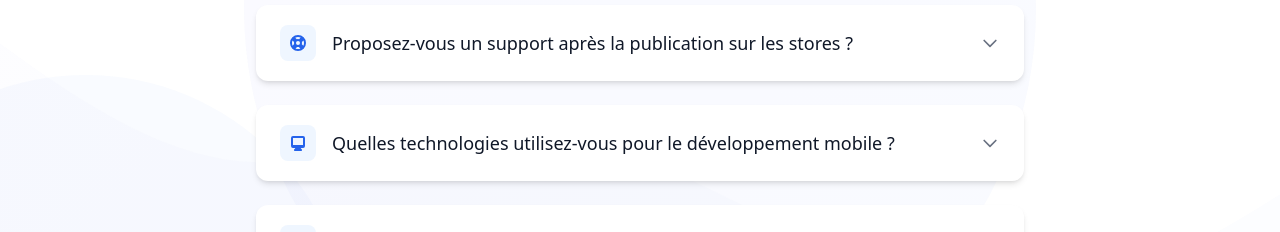
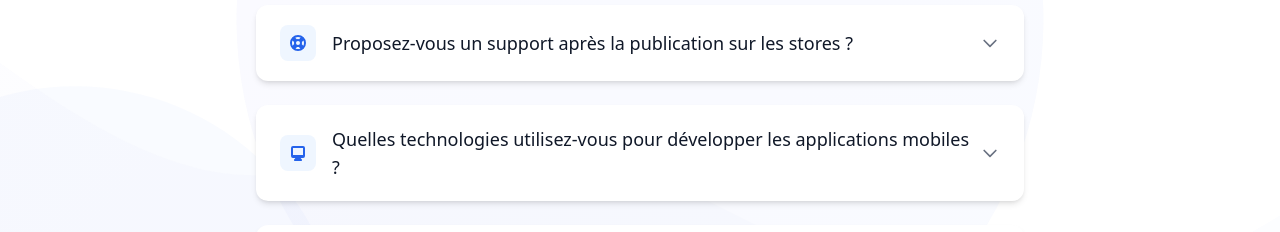
Before and after one commit to Lodgic-LLC/Landing-Website, a Next.js app: page / in a window 1280 px wide. Shown: the part 6660-6892 px from the top of the page. Built offline with nearby package versions, Linux system fonts and the light colour scheme.

Commit message:
update faq

```diff
--- a/src/components/pages/home/FAQ.tsx
+++ b/src/components/pages/home/FAQ.tsx
@@ -74,10 +74,10 @@ export default function FAQ() {
       ),
     },
     {
-      id: 4,
-      question: 'Quelles technologies utilisez-vous pour le développement mobile ?',
+      id: 'tech-stack',
+      question: 'Quelles technologies utilisez-vous pour développer les applications mobiles ?',
       answer:
-        'Nous développons des applications mobiles natives avec Swift pour iOS et Kotlin pour Android, garantissant ainsi les meilleures performances et une expérience utilisateur optimale sur chaque plateforme.',
+        "Nous utilisons principalement React Native et Expo pour le développement d'applications mobiles cross-plateforme. Cela nous permet de créer des applications performantes pour Android et iOS à partir d'une seule base de code, tout en offrant une expérience utilisateur proche du natif. Pour le backend, nous privilégions NestJS et Prisma.",
       icon: (
         <svg className="w-5 h-5 text-[#2563EB]" fill="currentColor" viewBox="0 0 20 20">
           <path
@@ -217,9 +217,8 @@ export default function FAQ() {
                     <span className="font-medium text-sm sm:text-base md:text-lg text-gray-900">{item.question}</span>
                   </div>
                   <svg
-                    className={`w-4 h-4 sm:w-5 sm:h-5 text-gray-500 transform ${
-                      !isMobile ? 'transition-transform duration-200' : ''
-                    } flex-shrink-0 ml-2 ${openQuestion === item.id ? 'rotate-180' : ''}`}
+                    className={`w-4 h-4 sm:w-5 sm:h-5 text-gray-500 transform ${!isMobile ? 'transition-transform duration-200' : ''
+                      } flex-shrink-0 ml-2 ${openQuestion === item.id ? 'rotate-180' : ''}`}
                     fill="none"
                     stroke="currentColor"
                     viewBox="0 0 24 24"
@@ -238,9 +237,8 @@ export default function FAQ() {
                 ) : (
                   // Version desktop avec animation
                   <div
-                    className={`px-3 sm:px-6 transition-all duration-200 ease-out overflow-hidden border-t border-gray-100 ${
-                      openQuestion === item.id ? 'max-h-96 opacity-100' : 'max-h-0 opacity-0 border-t-0'
-                    }`}
+                    className={`px-3 sm:px-6 transition-all duration-200 ease-out overflow-hidden border-t border-gray-100 ${openQuestion === item.id ? 'max-h-96 opacity-100' : 'max-h-0 opacity-0 border-t-0'
+                      }`}
                   >
                     <p className="text-sm sm:text-base text-gray-600 py-3 sm:py-4">{item.answer}</p>
                   </div>
```
